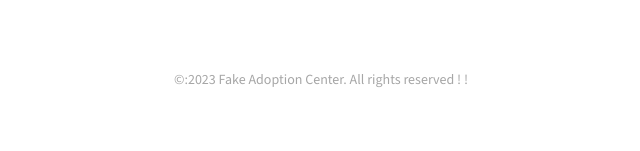
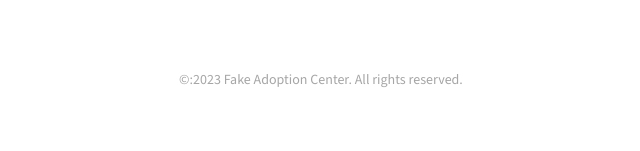
Before and after one commit to PWTaberg/pet-adoption, a plain HTML site: page index.html in a window 1280 px wide. Shown: the part 1831-1982 px from the top of the page, 319-959 px from the left. Drawn offline with nearby package versions, Linux system fonts and the light colour scheme.

Commit message:
corrected footer

```diff
--- a/index.html
+++ b/index.html
@@ -227,7 +227,7 @@
       </div>
     </div>
     <footer class="site-footer">
-      <p>&copy:2023 Fake Adoption Center. All rights reserved ! !</p>
+      <p>&copy:2023 Fake Adoption Center. All rights reserved.</p>
     </footer>
   </body>
 </html>
```
